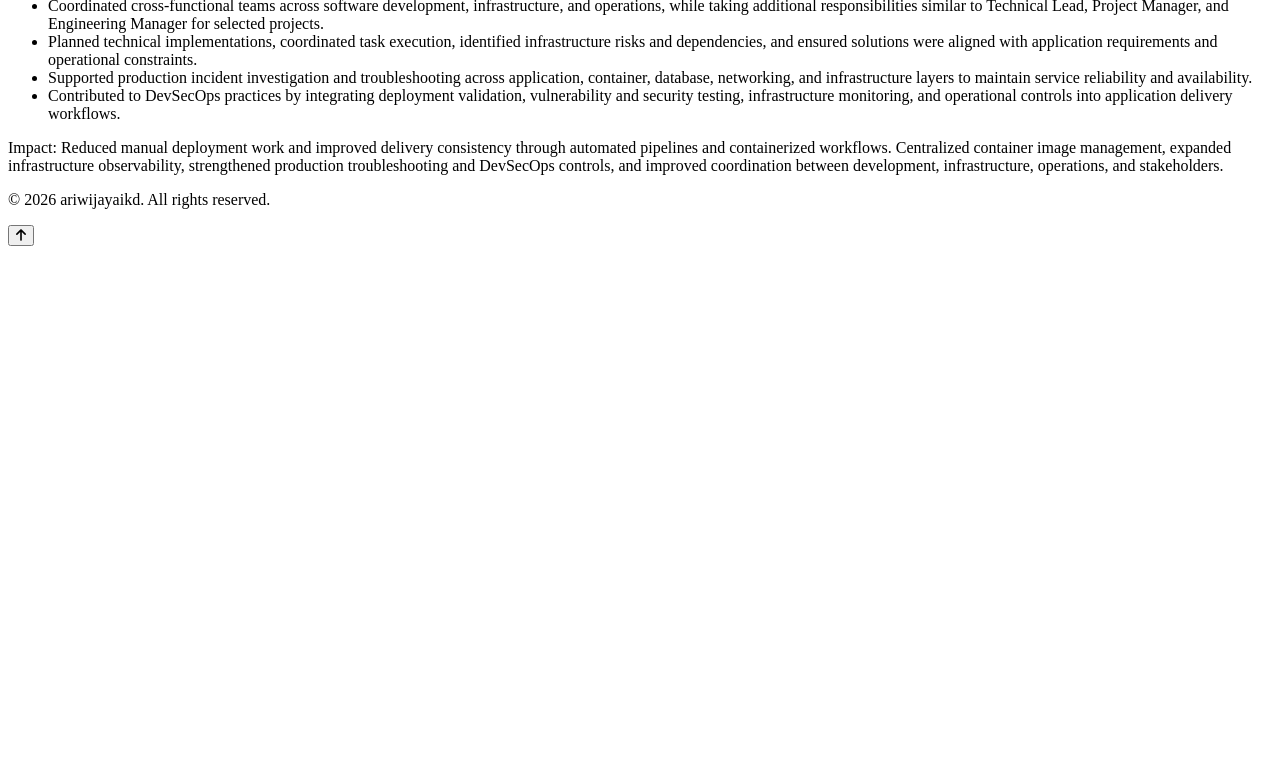
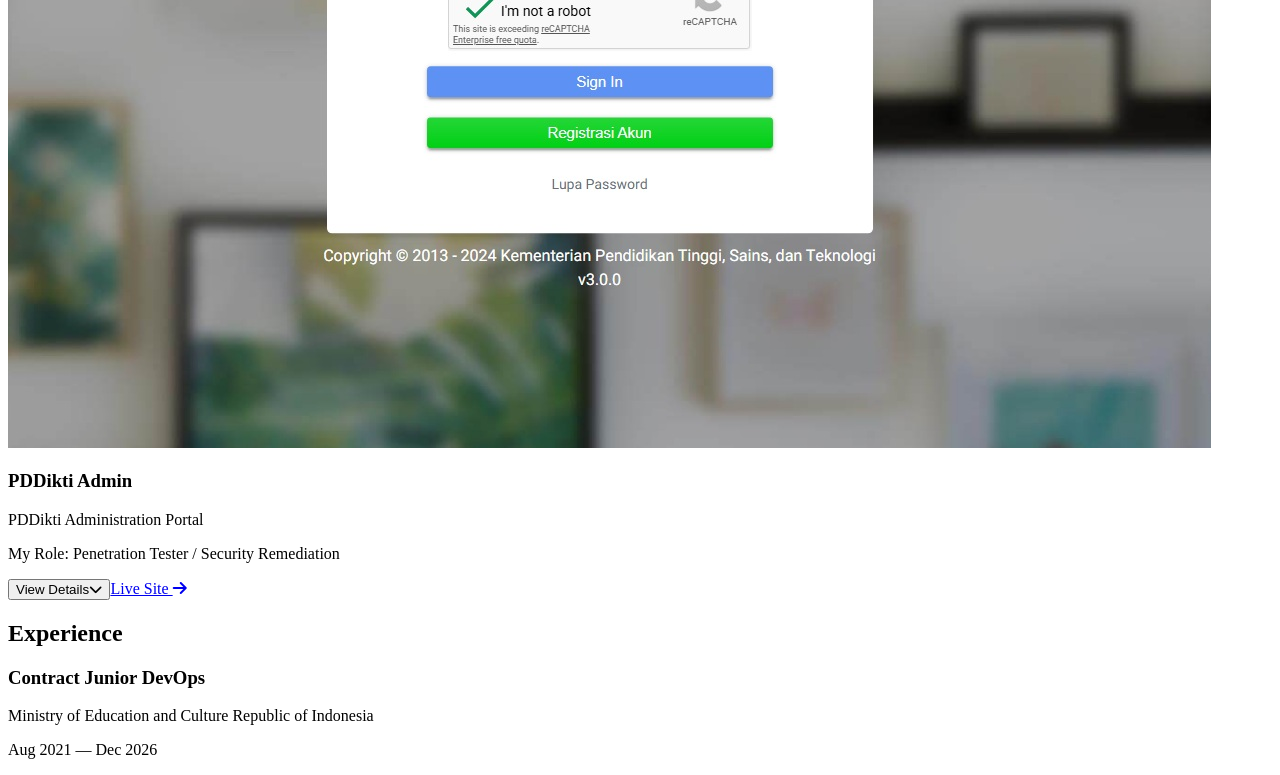
Before and after one commit to ariwijayaikd/profile, a React (Vite) app: page / in a window 1280 px wide. Shown: the part 4270-5045 px from the top of the page. Before the commit the page ends 4524 px from the top, so only its background shows below. Built offline with nearby package versions, Linux system fonts and the light colour scheme; the HTML template or start-up script is replaced by a standard one.

Commit message:
feat: add PDDikti Admin security project

```diff
--- a/src/data/projects.ts
+++ b/src/data/projects.ts
@@ -1,4 +1,5 @@
 import kemdiktisaintekThumb from '../assets/kemdiktisaintek.jpg'
+import pddiktiAdminThumb from '../assets/pddikti-admin.jpg'
 import pddiktiThumb from '../assets/pddikti.jpg'
 
 export interface Project {
@@ -63,4 +64,22 @@
     liveUrl: 'https://pddikti.kemdiktisaintek.go.id/',
     featured: true,
   },
+  {
+    id: 'pddikti-admin',
+    title: 'PDDikti Admin',
+    description: 'PDDikti Administration Portal',
+    role: 'Penetration Tester / Security Remediation',
+    highlights: [
+      'Performed authorized penetration testing to identify application vulnerabilities and security weaknesses.',
+      'Documented findings with supporting evidence, potential impact, and recommended remediation steps.',
+      'Implemented fixes for identified findings in coordination with the development team.',
+      'Retested resolved findings to validate remediation and identify any remaining security risks.',
+    ],
+    impact:
+      'Reduced application security risk by turning penetration test findings into verified fixes, improving the security posture and resilience of the PDDikti administration portal.',
+    tech: [],
+    icon: 'fas fa-shield-halved',
+    image: pddiktiAdminThumb,
+    liveUrl: 'https://pddikti-admin.kemdiktisaintek.go.id',
+  },
 ]
```
Also changed, not shown: src/assets/pddikti-admin.jpg (added).
